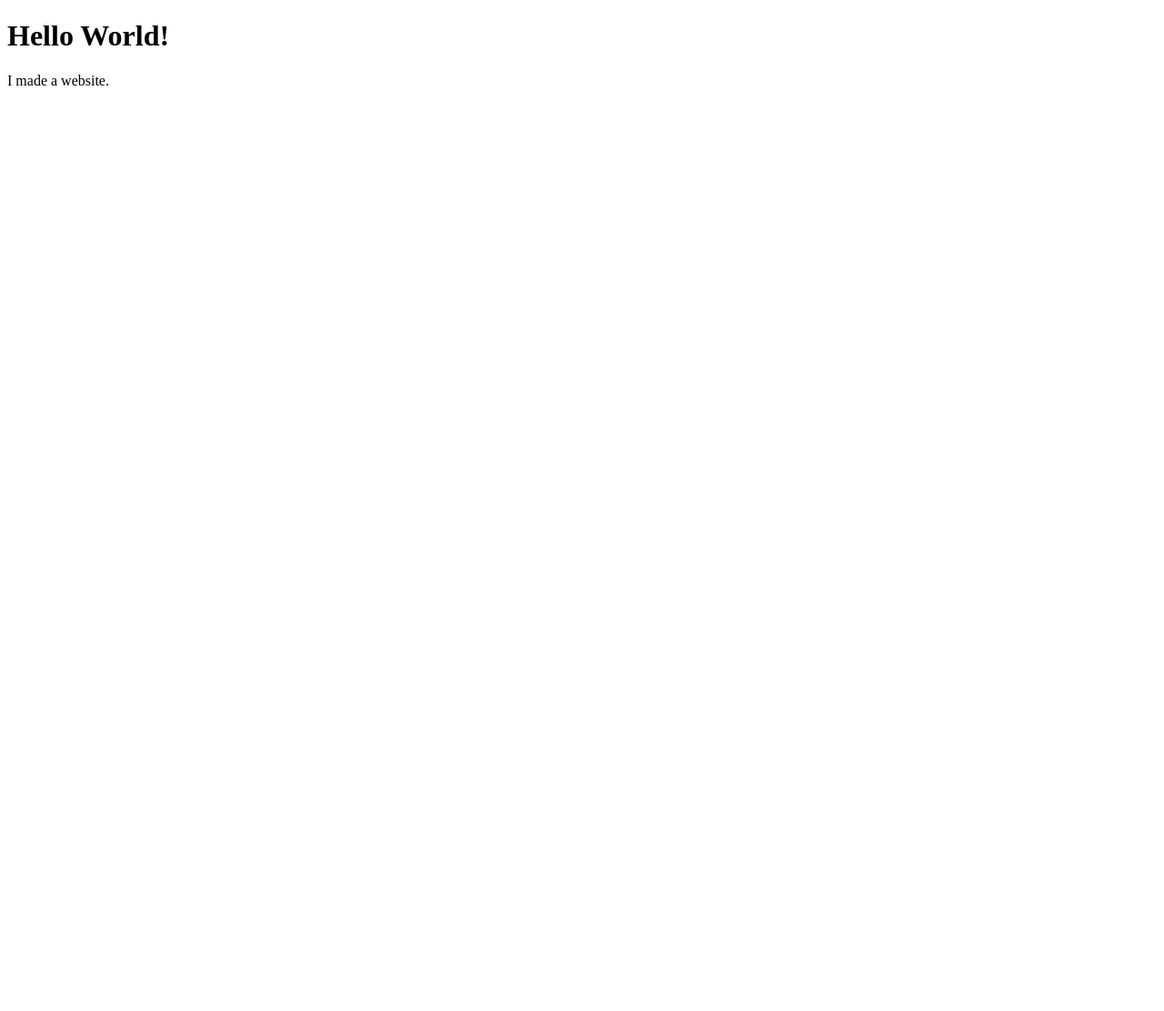
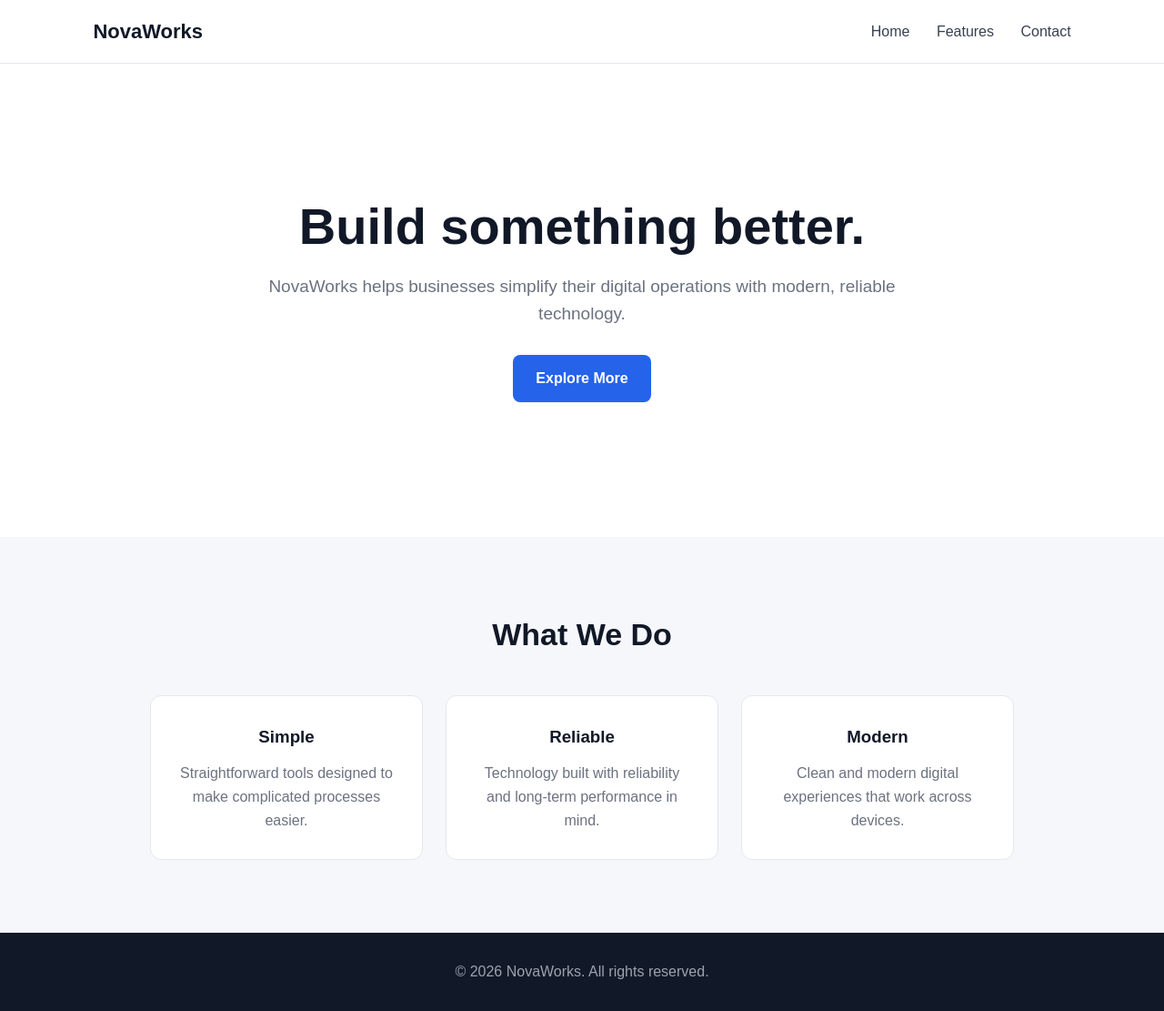
Before and after one commit to TestProject9999/TestProject9999.github.io, a plain HTML site: page index.html in a window 1280 px wide. Shown: the whole page at 91% size. Before the commit the page ends 800 px from the top, so only its background shows below. Drawn offline with Linux system fonts and the light colour scheme.

Commit message:
Revamp index.html with new layout and styles

```diff
--- a/index.html
+++ b/index.html
@@ -1,10 +1,206 @@
 <!DOCTYPE html>
-<html>
+<html lang="en">
 <head>
-    <title>My First Website</title>
+    <meta charset="UTF-8">
+    <meta name="viewport" content="width=device-width, initial-scale=1.0">
+    <title>NovaWorks</title>
+
+    <style>
+        * {
+            box-sizing: border-box;
+            margin: 0;
+            padding: 0;
+        }
+
+        body {
+            font-family: Arial, sans-serif;
+            background: #f5f7fb;
+            color: #111827;
+            line-height: 1.6;
+        }
+
+        nav {
+            height: 70px;
+            background: white;
+            display: flex;
+            align-items: center;
+            justify-content: space-between;
+            padding: 0 8%;
+            border-bottom: 1px solid #e5e7eb;
+        }
+
+        .logo {
+            font-size: 22px;
+            font-weight: bold;
+        }
+
+        nav a {
+            text-decoration: none;
+            color: #374151;
+            margin-left: 25px;
+        }
+
+        nav a:hover {
+            color: #2563eb;
+        }
+
+        .hero {
+            min-height: 520px;
+            display: flex;
+            align-items: center;
+            justify-content: center;
+            text-align: center;
+            padding: 60px 20px;
+            background: white;
+        }
+
+        .hero-content {
+            max-width: 750px;
+        }
+
+        .hero h1 {
+            font-size: 56px;
+            line-height: 1.1;
+            margin-bottom: 20px;
+        }
+
+        .hero p {
+            font-size: 19px;
+            color: #6b7280;
+            margin-bottom: 30px;
+        }
+
+        .button {
+            display: inline-block;
+            background: #2563eb;
+            color: white;
+            padding: 13px 25px;
+            border-radius: 8px;
+            text-decoration: none;
+            font-weight: bold;
+        }
+
+        .button:hover {
+            background: #1d4ed8;
+        }
+
+        .features {
+            padding: 80px 8%;
+            text-align: center;
+        }
+
+        .features h2 {
+            font-size: 34px;
+            margin-bottom: 40px;
+        }
+
+        .cards {
+            display: flex;
+            gap: 25px;
+            justify-content: center;
+            flex-wrap: wrap;
+        }
+
+        .card {
+            background: white;
+            padding: 30px;
+            border-radius: 12px;
+            width: 300px;
+            border: 1px solid #e5e7eb;
+        }
+
+        .card h3 {
+            margin-bottom: 12px;
+        }
+
+        .card p {
+            color: #6b7280;
+        }
+
+        footer {
+            background: #111827;
+            color: #9ca3af;
+            text-align: center;
+            padding: 30px;
+        }
+
+        @media (max-width: 700px) {
+            nav {
+                padding: 0 20px;
+            }
+
+            nav a {
+                margin-left: 10px;
+                font-size: 14px;
+            }
+
+            .hero h1 {
+                font-size: 40px;
+            }
+        }
+    </style>
 </head>
+
 <body>
-    <h1>Hello World!</h1>
-    <p>I made a website.</p>
+
+    <nav>
+        <div class="logo">NovaWorks</div>
+
+        <div>
+            <a href="#">Home</a>
+            <a href="#features">Features</a>
+            <a href="#contact">Contact</a>
+        </div>
+    </nav>
+
+    <section class="hero">
+        <div class="hero-content">
+            <h1>Build something better.</h1>
+
+            <p>
+                NovaWorks helps businesses simplify their digital operations
+                with modern, reliable technology.
+            </p>
+
+            <a href="#features" class="button">Explore More</a>
+        </div>
+    </section>
+
+    <section class="features" id="features">
+        <h2>What We Do</h2>
+
+        <div class="cards">
+
+            <div class="card">
+                <h3>Simple</h3>
+                <p>
+                    Straightforward tools designed to make complicated
+                    processes easier.
+                </p>
+            </div>
+
+            <div class="card">
+                <h3>Reliable</h3>
+                <p>
+                    Technology built with reliability and long-term
+                    performance in mind.
+                </p>
+            </div>
+
+            <div class="card">
+                <h3>Modern</h3>
+                <p>
+                    Clean and modern digital experiences that work across
+                    devices.
+                </p>
+            </div>
+
+        </div>
+    </section>
+
+    <footer id="contact">
+        <p>© 2026 NovaWorks. All rights reserved.</p>
+    </footer>
+
 </body>
 </html>
```
